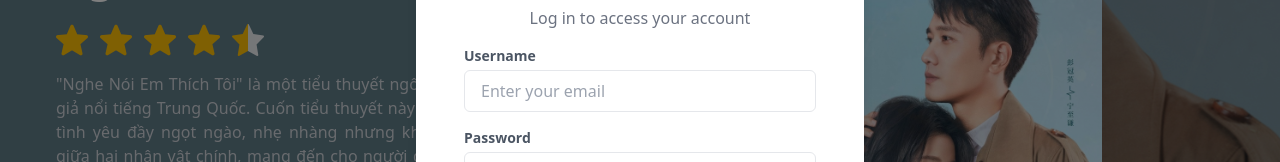
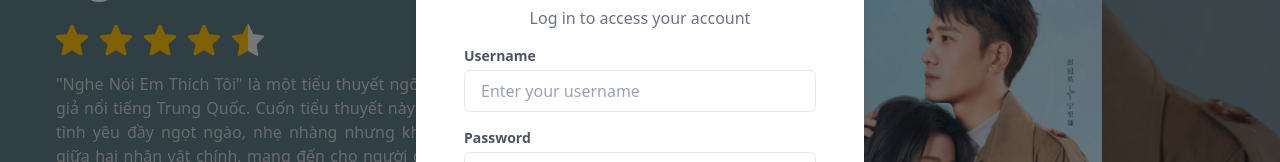
Before and after one commit to vietlecd/DBMS_241_FE, a React (Vite) app: page / in a window 1280 px wide. Both pictures are taken after a click on the icon 1252 px from the left and 84 px from the top of the page. Shown: the part 404-566 px from the top of the page. Built offline with nearby package versions, Linux system fonts and the light colour scheme.

Commit message:
sửa lại thành username

```diff
--- a/src/components/LoginModal.jsx
+++ b/src/components/LoginModal.jsx
@@ -34,7 +34,7 @@ const LoginModal = ({ onClose }) => {
                 type="email"
                 id="email"
                 className="mt-1 px-4 py-2 w-full border rounded-md focus:outline-none focus:ring-2 focus:ring-red-500"
-                placeholder="Enter your email"
+                placeholder="Enter your username"
               />
             </div>
             <div className="mb-6">
```
